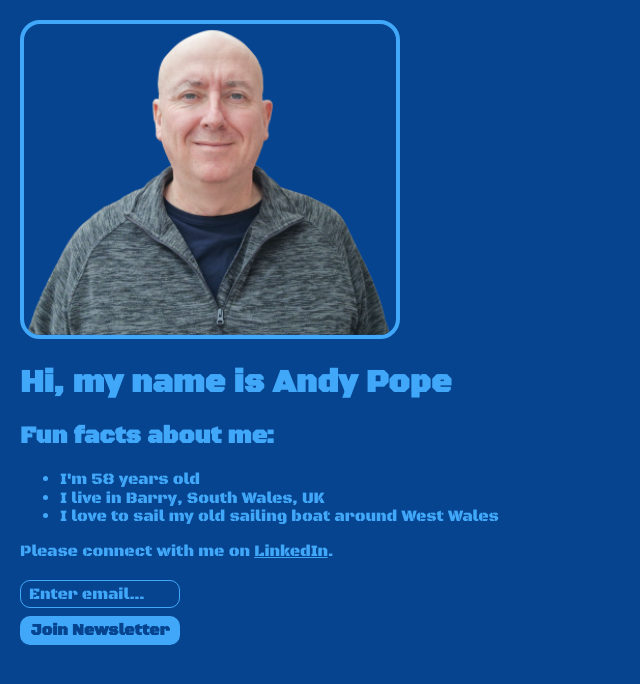
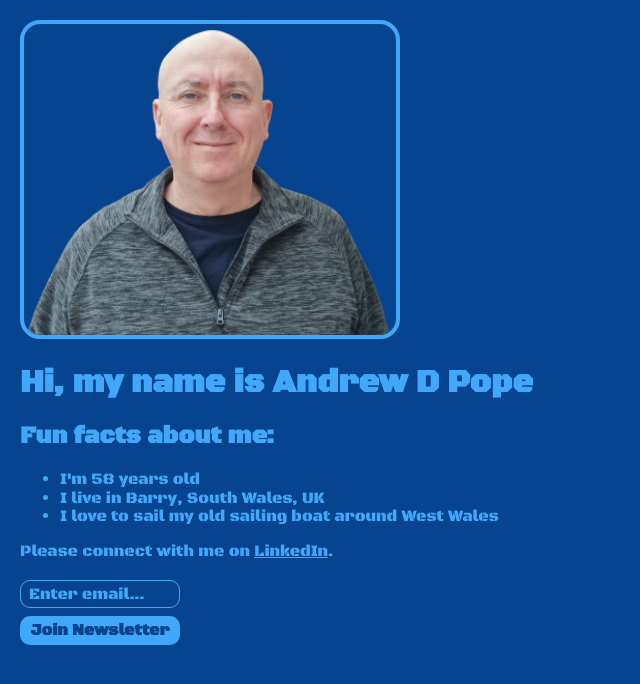
Before and after one commit to Andrew-D-Pope/Scrimba-mod-2-netlify-web-deploy-files, a website built with Vite: page index.html in a window 1280 px wide. Shown: the whole page, without its empty margins (0-640 px from the left). Built offline with nearby package versions, Linux system fonts and the light colour scheme; a web font is replaced by a local one.

Commit message:
Update index.html
Name change from Andy to Andrew D

```diff
--- a/index.html
+++ b/index.html
@@ -7,7 +7,7 @@
     </head>
     <body>
         <img src="Isolatedme.png">
-        <h1>Hi, my name is Andy Pope</h1>
+        <h1>Hi, my name is Andrew D Pope</h1>
         <h2>Fun facts about me:</h2>
             <ul>
                 <li>I'm 58 years old</li>
```
